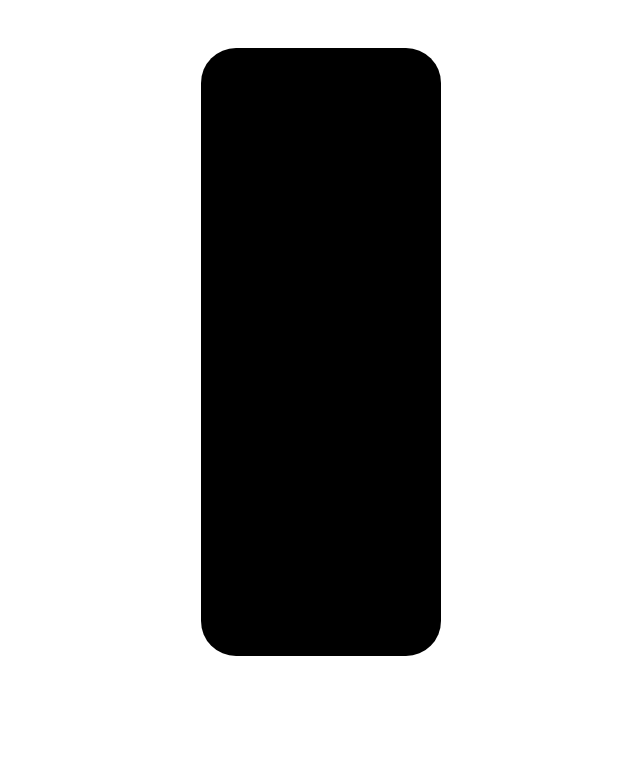
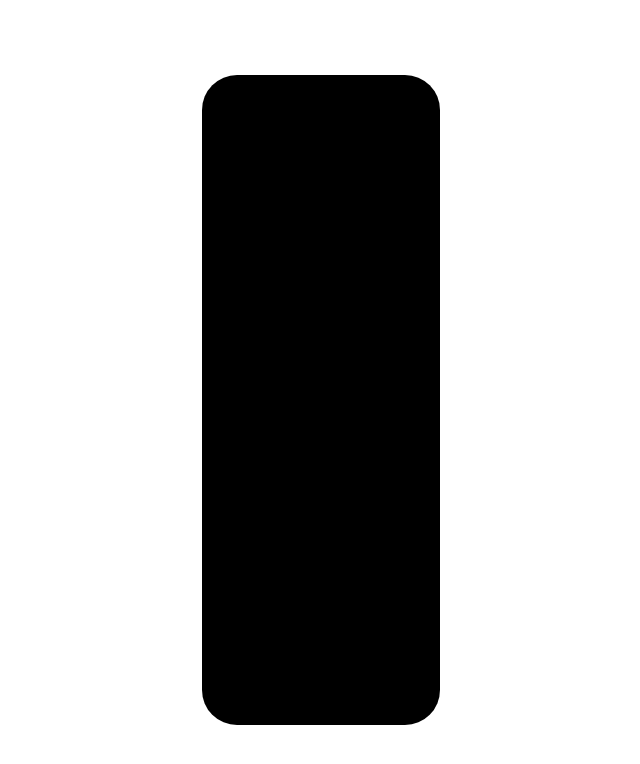
Before and after one commit to Akobir12/svetofor, a plain HTML site: page index.html in a window 1280 px wide. Shown: the whole page, without its empty margins (319-959 px from the left). Drawn offline with Linux system fonts and the light colour scheme.

Commit message:
yangilanishi

```diff
--- a/style/style.css
+++ b/style/style.css
@@ -2,12 +2,16 @@
 	margin: 0;
 	padding: 0;
 }
+html {
+	font-size: 25px;
+}
 .otadiv {
+	font-size: 25px;
 	box-align: center;
 	border-radius:	35px;
 	background-color: black;
-	width: 15rem;
-	height: 38rem;
+	width: 9.5rem;
+	height: 26rem;
 	margin-left: auto;
 	margin-right: auto;
 	margin-top: 3rem;
```
Also changed, not shown: 1 other file.
